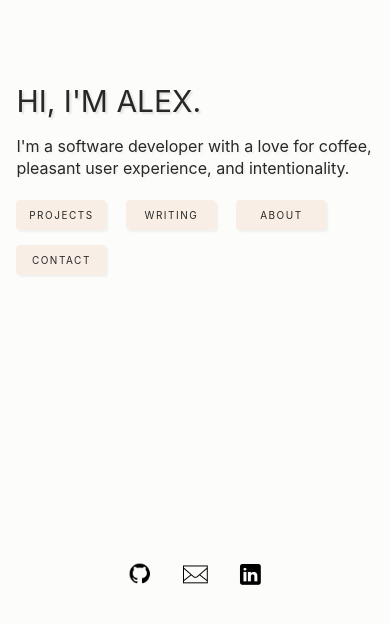
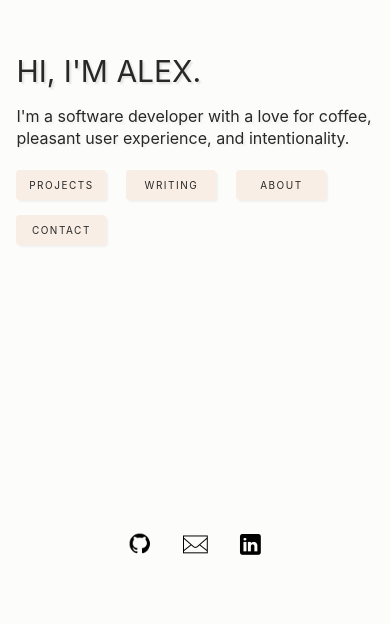
Before and after one commit to Alex-AK/portfolio_v2, a React (Create React App) app: page / in a window 390 px wide. Shown: the part 204-828 px from the top of the page. Built offline with nearby package versions, Linux system fonts and the light colour scheme.

Commit message:
Adjust mobile height for landing

```diff
--- a/src/App.jsx
+++ b/src/App.jsx
@@ -74,7 +74,7 @@
   min-height: calc(100vh - 70px);
 
   @media (max-height: 1000px) {
-    margin-top: -20px;
+    margin-top: -50px;
   }
 
   .main-content {
```
